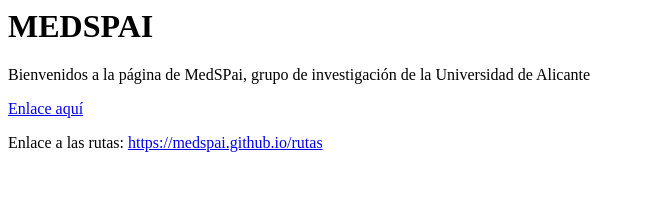
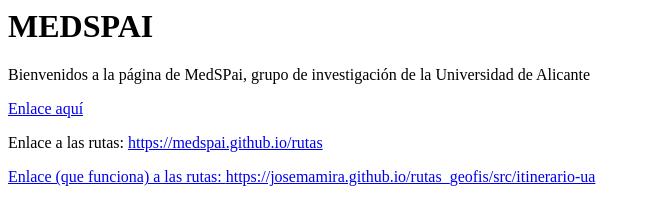
Before and after one commit to medspai/medspai.github.io, a plain HTML site: page index.html in a window 1280 px wide. Shown: the whole page, without its empty margins (0-651 px from the left). Drawn offline with Linux system fonts and the light colour scheme.

Commit message:
Update index.html

```diff
--- a/index.html
+++ b/index.html
@@ -7,4 +7,5 @@
 <p><a href="https://medspai.github.io">Enlace aquí</a></p>
 
   <p>Enlace a las rutas: <a href="https://medspai.github.io/rutas">https://medspai.github.io/rutas</p>
+  <p>Enlace (que funciona) a las rutas: <a href="https://josemamira.github.io/rutas_geofis/src/itinerario-ua">https://josemamira.github.io/rutas_geofis/src/itinerario-ua</p>
 </body>
```
